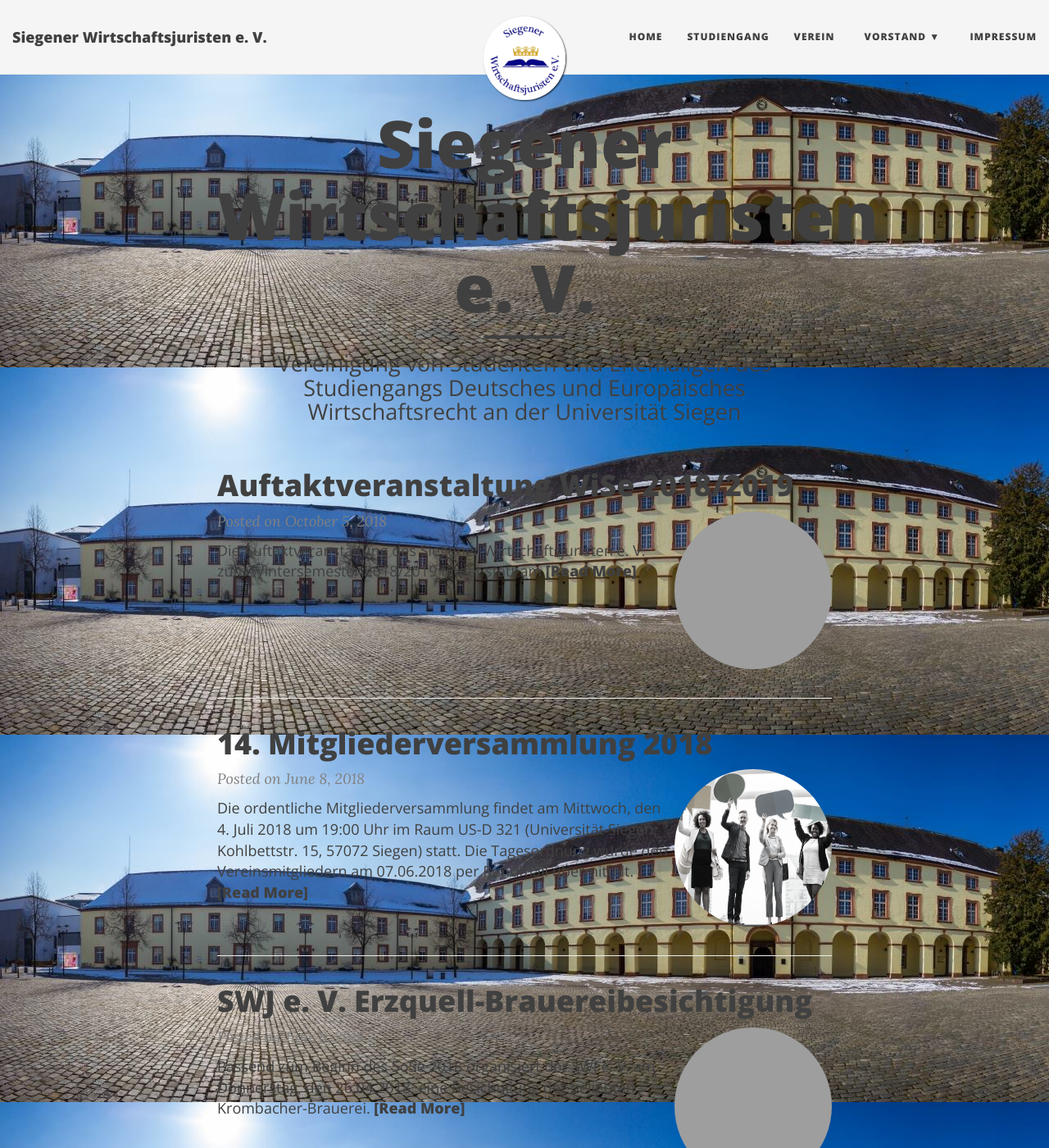
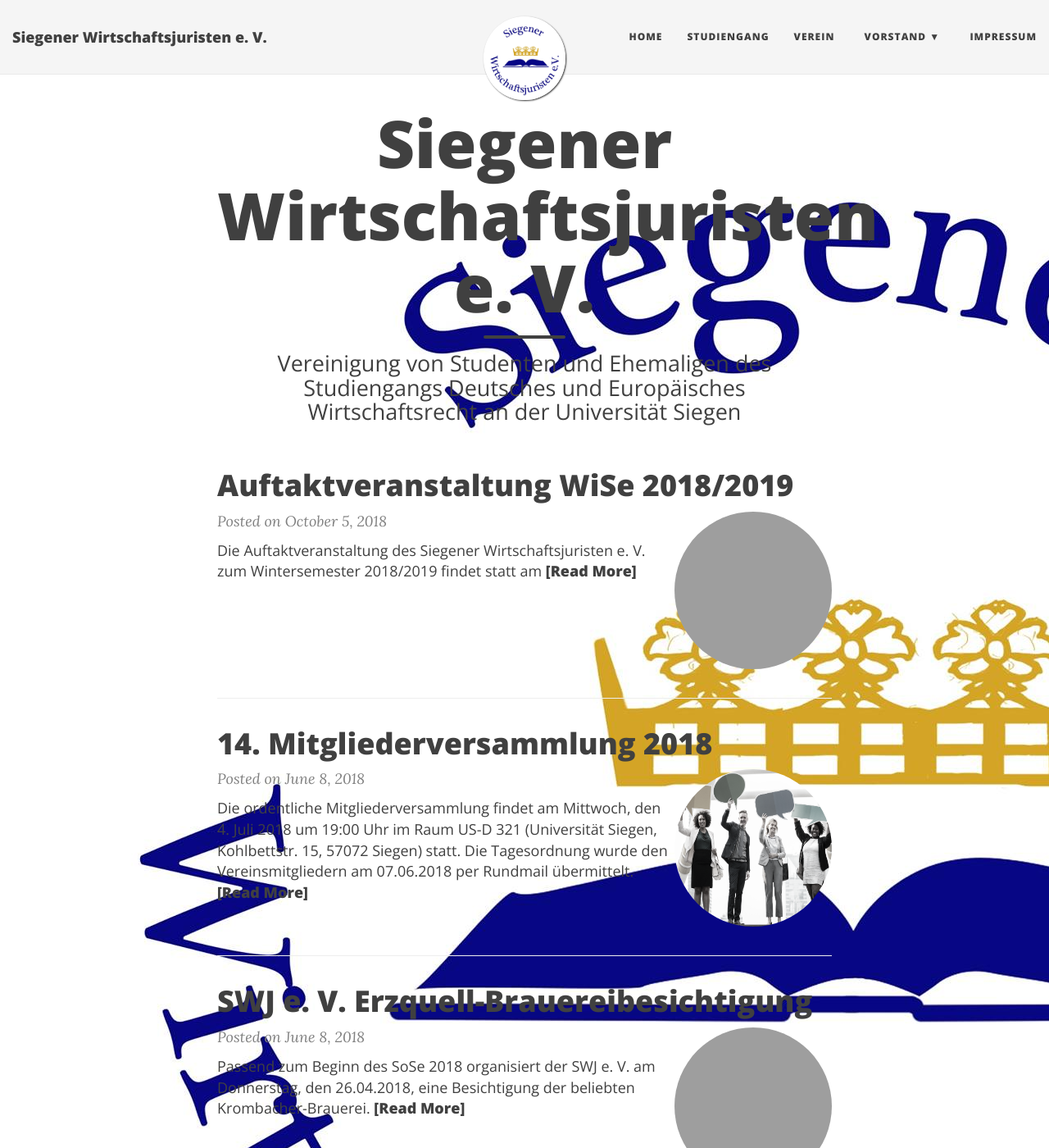
Before and after one commit to dewrs/dewrs.github.io, a Jekyll site: the page built from index.html, in a window 1280 px wide and 1400 px high. Shown: the whole window at 82% size. Built offline with Jekyll 4.4.1, drawn with Linux system fonts in a browser that asks for light colours; nearby versions of some CDN libraries; the list of posts is cut into pages by our own code; grey boxes are pictures that could not be loaded.

Commit message:
Update _config.yml

```diff
--- a/_config.yml
+++ b/_config.yml
@@ -62,7 +62,7 @@ footer-link-col: "#404040"
 
 # navbar-img: "/img/bgimage.png"
 # footer-img: "/img/bgimage.png"
-page-img: "/img/unteres_schloss_winter.jpg"
+page-img: "/img/law.jpg"
 
 # --- Footer options --- #
 
```
